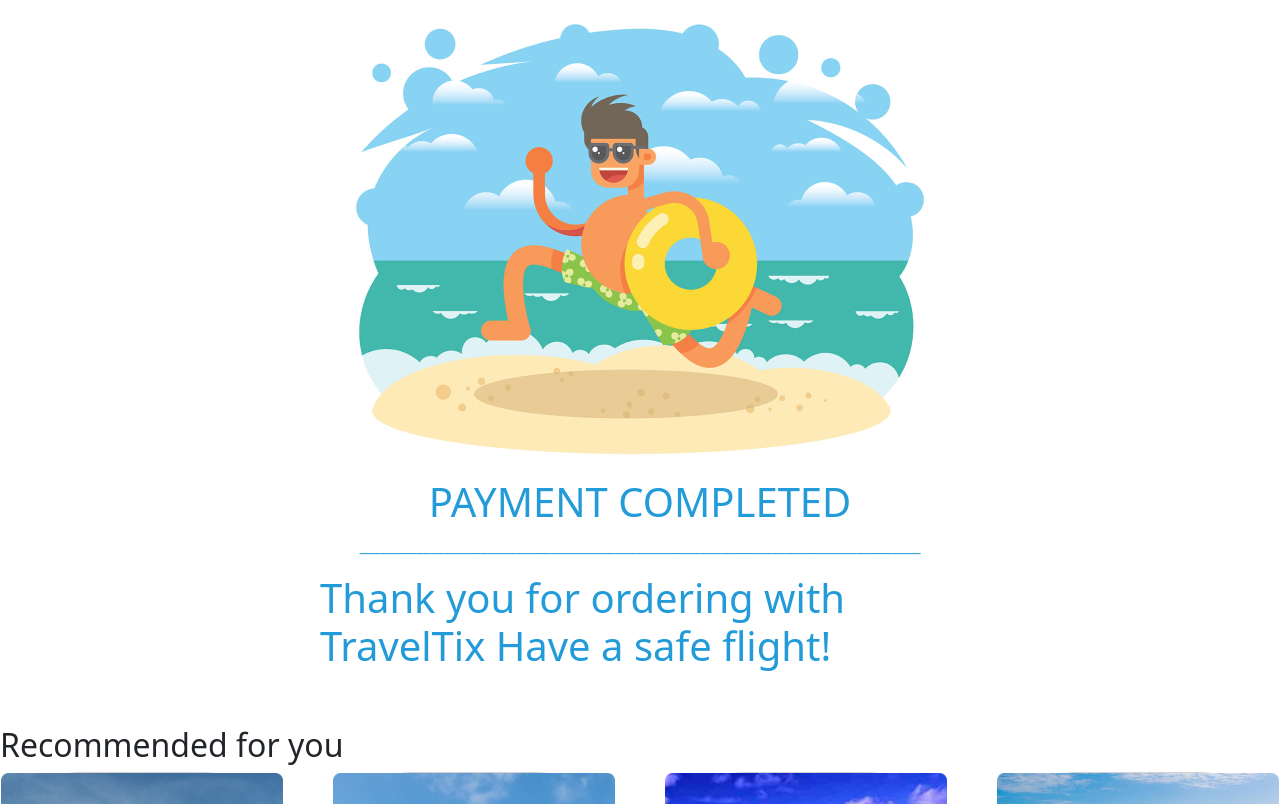
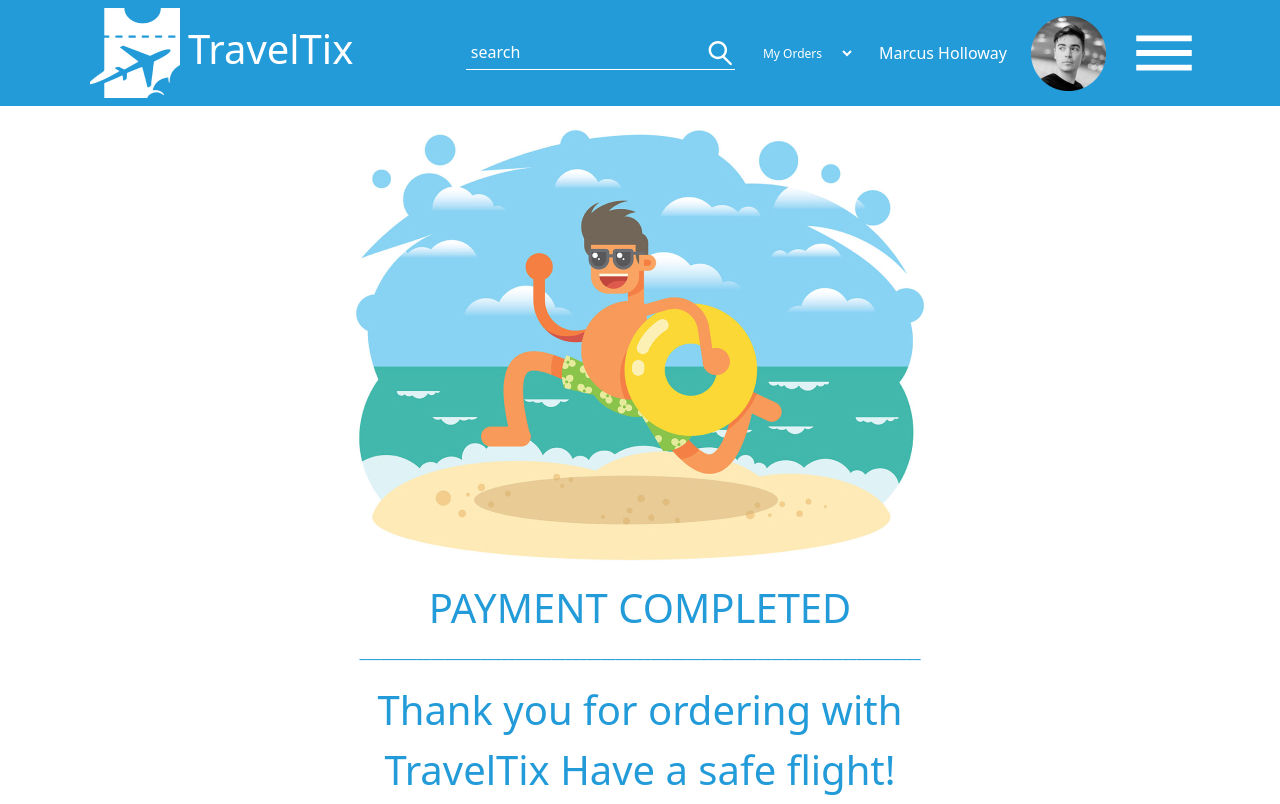
Before and after one commit to rzafrkhi/Exam, a plain HTML site: page index.html in a window 1280 px wide. Shown: the top 804 px of the page. Drawn offline with Linux system fonts and the light colour scheme.

Commit message:
first commit

```diff
--- a/css/index.css
+++ b/css/index.css
@@ -23,3 +23,26 @@
 .card{
     border-radius: 5rem;
 }
+
+.search{
+    background-color: #239BD8;
+    border-bottom: 1px solid white;
+    padding: 3px;
+}
+
+.search>input {
+    background-color: #239BD8;
+    border: none;
+    outline: none;
+}
+
+.search>input::placeholder {
+    color: white;
+}
+
+.select{
+    background-color: #239BD8;
+    border: none;
+    outline-color: white;
+    font-size: 12px;
+}
--- a/index.html
+++ b/index.html
@@ -9,11 +9,50 @@
     <title>Document</title>
 </head>
 <body>
-    <div class="nav-menu">
+    <header>
+        <nav class="nav-menu d-flex align-items-center">
             <div class="container">
+                <div class="d-flex align-items-center gap-4">
+                    <div class=" d-flex align-items-center p-2 gap-2 w-25 flex-grow-1">
+                        <img src="./img/TravelTix White1.png" alt="">
+                        <h1 class=" text-white d-none d-lg-block">TravelTix</h1>
+                    </div>
 
+                    <div class="search d-none d-lg-block">
+                        <input type="search" placeholder="search">
+                        <span class="icon-search">
+                            <img src="./img/Vector(6).svg" alt="">
+                        </span>
+                    </div>
+
+                    <div class="d-none d-lg-flex align-items-center">
+                        <select class="select text-white pe-3" name="My Orders" id="">
+                            <option class="text-white" value="">My Orders</option>
+                        </select>
+                    </div>
+                    <div class="profile d-flex align-items-center gap-4">
+                        <div>
+                            <p class="name text-white mb-0">Marcus Holloway</p>
+                        </div>
+
+                        <div>
+                            <img src="./img/kindpng_4973038 1.png" alt="">
                         </div>
                     </div>
+
+                    <button class="border-0 bg-transparent">
+                        <img src="./img/Vector(7).svg" alt="">
+                    </button>
+                </div>
+            </div>
+        </nav>
+    </header>
+
+
+
+
+
+     <div class="container">
      <div>
         <div class="d-flex justify-content-center">
             <img src="./img/Beach Vacation Illustration 1.jpg" alt="">
@@ -25,39 +64,43 @@
             <p class="blue">_______________________________________________________________________________</p>
         </div>
         <div class="d-flex justify-content-center">
-            <h1 class="blue w-50">Thank you for ordering with TravelTix
-            Have a safe flight!</h1>
+            <p class="blue w-50 text-center fs-1">Thank you for ordering with TravelTix
+            Have a safe flight!</p>
         </div>
      </div>
      <div class="mt-5">
-        <h2>Recommended for you</h2>
+        <h2 class="fw-bold">Recommended for you</h2>
      </div>
-    <div class="d-flex gap-5">
-        <div class="card" style="width: 37rem;">
+     <div class="row mt-5">
+        <div class=" col-md-6 col-lg-3">
+            <div class="card">
             <img src="./img/image 15.png" class="card-img-top" alt="...">
             <div class="card-body">
               <h5 class="card-title green-text">Jakarta</h5>
               <p class="gray-text">Sebagai Monumen Nasional Indonesia. Monas merupakan tempat untuk berwisata Museum Sejarah dan kesenian Indonesia. Dilengkapi dengan fasilitas olahraga dan taman rusa membuat Monas salah satu destinasi populer</p>
             </div>
           </div>
-
-          <div class="card" style="width: 37rem;">
+        </div>
+        <div class=" col-md-6 col-lg-3">
+           <div class="card">
             <img src="./img/image 15(1).png" class="card-img-top" alt="...">
             <div class="card-body">
               <h5 class="card-title green-text">Bali</h5>
               <p class="gray-text">Sebagai jantung pariwisata Indonesia. Bali merupakan tempat yang pas untuk bulan madu ataupun liburan. Dikelilingi pantai-pantai yang indah membuat Bali salah satu tujuan eksotis</p>
             </div>
            </div>
-
-          <div class="card" style="width: 37rem;">
+        </div>
+          <div class=" col-md-6 col-lg-3">
+          <div class="card">
             <img src="./img/image 15(2).png" class="card-img-top" alt="...">
             <div class="card-body">
               <h5 class="card-title green-text">Bunaken</h5>
               <p class="gray-text">Taman nasional yang berada di Sulawesi Utara. Bunaken merupakan tempat pelestarian terumbu karang tercantik seindonesia. Tempat yang sangat cocok untuk berlibur dari penatnya ibu kota</p>
             </div>
           </div>
-
-          <div class="card" style="width: 37rem;">
+        </div>
+          <div class=" col-md-6 col-lg-3">
+          <div class="card">
             <img src="./img/image 12.png" class="card-img-top" alt="...">
             <div class="card-body">
               <h5 class="card-title green-text">East Nusa Tenggara</h5>
@@ -65,5 +108,7 @@
             </div>
          </div>
         </div>
+<p class="gray-text border-top d-flex justify-content-center mt-5">© 2022 PT. TravelTix. All Rights Reserved.</p>
+    </div>
 </body>
 </html>
```
Also changed, not shown: img/Line 10.png (added), img/Vector(6).svg (added), img/Vector(7).svg (added), img/kindpng_4973038 1.png (added). Lines whose indentation alone changed are shown as unchanged.
